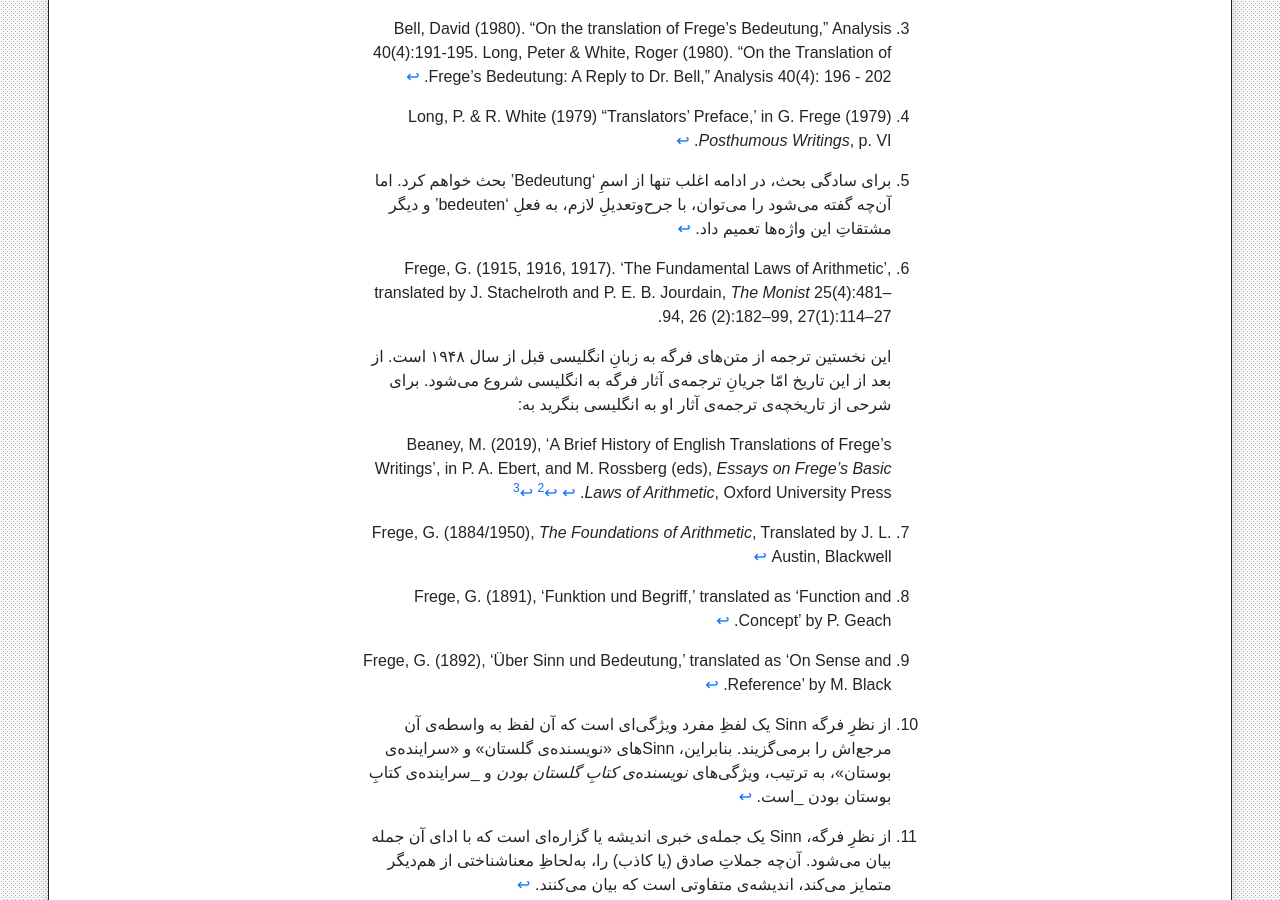
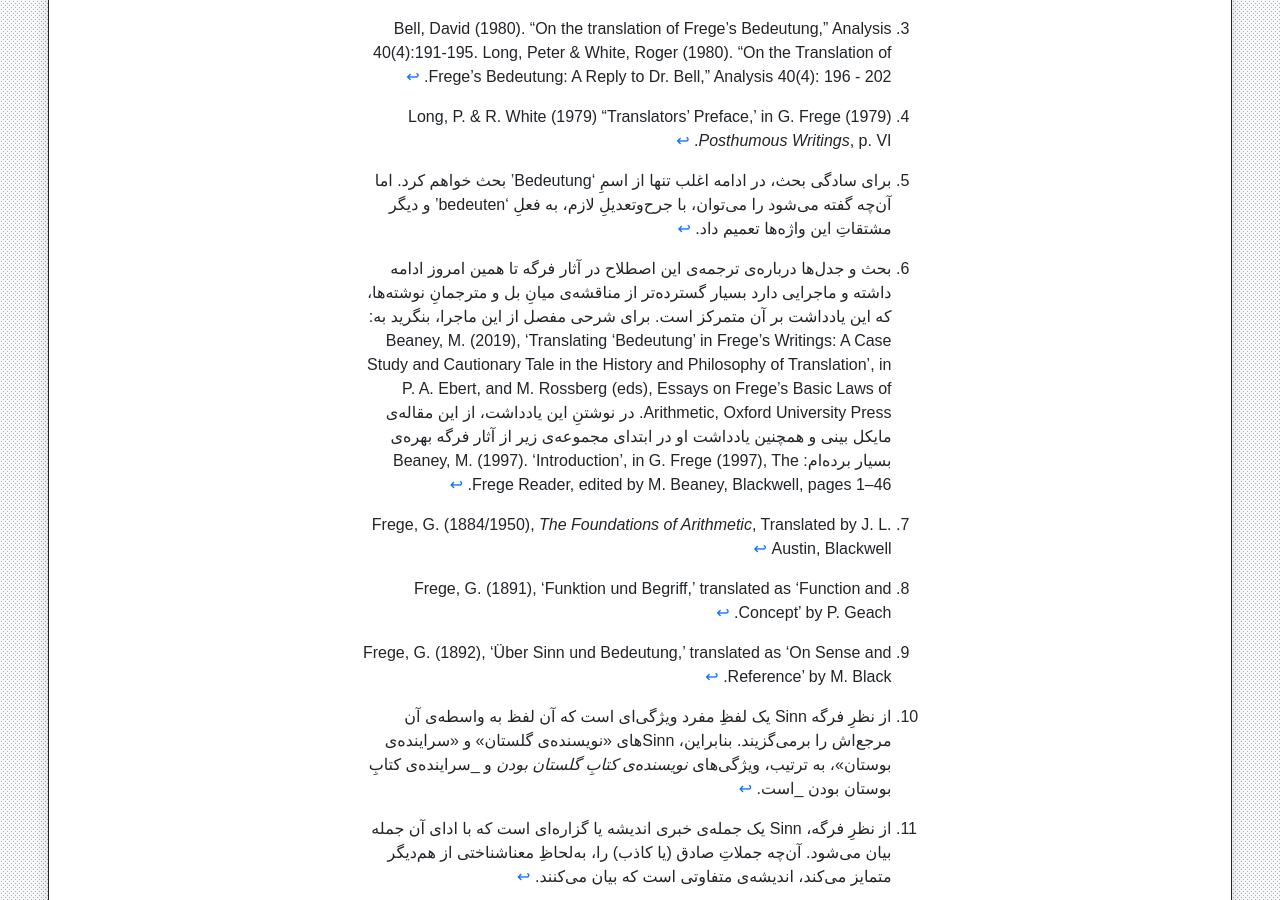
Before and after one commit to phicudemy/phicudemy.github.io, a Jekyll site: the page built from _posts/2024-06-22-fregebedeutung1.md, in a window 1280 px wide and 900 px high, scrolled down 4942 px. Built offline with Jekyll 4.4.1, drawn with Linux system fonts in a browser that asks for light colours; comment, search, counter and statistics services are not loaded; a style sheet for code colours, icons or effects is not loaded; part of the change alters nothing that is shown; some of the changed text lies outside the part shown.

Commit message:
TinaCMS content update

```diff
--- a/_posts/2024-06-22-fregebedeutung1.md
+++ b/_posts/2024-06-22-fregebedeutung1.md
@@ -27,7 +27,7 @@ tags:
 
 بل اما این تصمیم را اکیداً نادرست می‌داند.
 
-هدفِ این مقاله، که در دو پاره منتشر می‌شود، ارائه‌ی گزارشی است از مشکلِ ترجمه‌ی این واژه در آثار فرگه و استدلال‌های اقامه‌شده از سوی طرفین نزاع، در بحثِ میانِ بل و مترجمانِ *نوشته‌ها*. برای این منظور، در پاره‌ی نخست، پس از تقریرِ اجمالی محلِ نزاع و چرایی مشکل‌ساز شدنِ ترجمه‌ی ‘Bedeutung’ در آثار فرگه (بخش I)،[^5]  گزارشی بسیار کوتاه ارائه خواهم داد از رویه‌ی مترجمان و شارحانِ فرگه در برگرداندنِ ‘Bedeutung’ تا پیش از انتشارِ ترجمه‌ی لانگ و وایت (بخشِ II)، و سپس استدلال‌های لانگ و وایت در مقدمه‌‌شان بر نوشته‌ها را معرفی خواهم کرد (بخشِ III). در پاره‌ی دوم، مروری خواهم داشت به استدلال‌های بل برضدِ مترجمانِ نوشته‌ها و به‌نفعِ پیشنهاد ایجابی خودش و پاسخ‌های لانگ و وایت به او.[^bignote]
+هدفِ این مقاله، که در دو پاره منتشر می‌شود، ارائه‌ی گزارشی است از مشکلِ ترجمه‌ی این واژه در آثار فرگه و استدلال‌های اقامه‌شده از سوی طرفین نزاع، در بحثِ میانِ بل و مترجمانِ *نوشته‌ها*. برای این منظور، در پاره‌ی نخست، پس از تقریرِ اجمالی محلِ نزاع و چرایی مشکل‌ساز شدنِ ترجمه‌ی ‘Bedeutung’ در آثار فرگه (بخش I)،[^5]  گزارشی بسیار کوتاه ارائه خواهم داد از رویه‌ی مترجمان و شارحانِ فرگه در برگرداندنِ ‘Bedeutung’ تا پیش از انتشارِ ترجمه‌ی لانگ و وایت (بخشِ II)، و سپس استدلال‌های لانگ و وایت در مقدمه‌‌شان بر نوشته‌ها را معرفی خواهم کرد (بخشِ III). در پاره‌ی دوم، مروری خواهم داشت به استدلال‌های بل برضدِ مترجمانِ نوشته‌ها و به‌نفعِ پیشنهاد ایجابی خودش و پاسخ‌های لانگ و وایت به او.[^6]
 
 
 ## (I)
@@ -73,7 +73,7 @@ tags:
 [^3]: Bell, David (1980). “On the translation of Frege’s Bedeutung,” Analysis 40(4):191-195. Long, Peter & White, Roger (1980). “On the Translation of Frege’s Bedeutung: A Reply to Dr. Bell,” Analysis 40(4): 196 - 202.
 [^4]: Long, P. & R. White (1979) “Translators’ Preface,’ in G. Frege (1979)  _Posthumous Writings_, p. VI.
 [^5]: برای سادگی بحث، در ادامه اغلب تنها از اسمِ ‘Bedeutung’ بحث خواهم کرد. اما آن‌چه گفته می‌شود را می‌توان، با جرح‌وتعدیلِ لازم، به فعلِ ‘bedeuten’ و دیگر مشتقاتِ این واژه‌ها تعمیم داد.
-[^bignote]: بحث و جدل‌ها درباره‌ی ترجمه‌ی این اصطلاح در آثار فرگه تا همین امروز ادامه داشته و ماجرایی دارد بسیار گسترده‌تر از مناقشه‌ی میانِ بل و مترجمانِ نوشته‌ها، که این یادداشت بر آن متمرکز است. برای شرحی مفصل از این ماجرا، بنگرید به:
+[^6]: بحث و جدل‌ها درباره‌ی ترجمه‌ی این اصطلاح در آثار فرگه تا همین امروز ادامه داشته و ماجرایی دارد بسیار گسترده‌تر از مناقشه‌ی میانِ بل و مترجمانِ نوشته‌ها، که این یادداشت بر آن متمرکز است. برای شرحی مفصل از این ماجرا، بنگرید به:
     Beaney, M. (2019), 'Translating ‘Bedeutung’ in Frege’s Writings: A Case Study and Cautionary Tale in the History and                    Philosophy of Translation', in P. A. Ebert, and M. Rossberg (eds), Essays on Frege's Basic Laws of Arithmetic, Oxford University Press.
     در نوشتنِ این یادداشت، از این مقاله‌ی مایکل بینی و همچنین یادداشت او در ابتدای مجموعه‌ی زیر از آثار فرگه بهره‌ی بسیار برده‌ام:
     Beaney, M. (1997). ‘Introduction’, in G. Frege (1997), The Frege Reader, edited by M. Beaney, Blackwell, pages 1–46.
```
